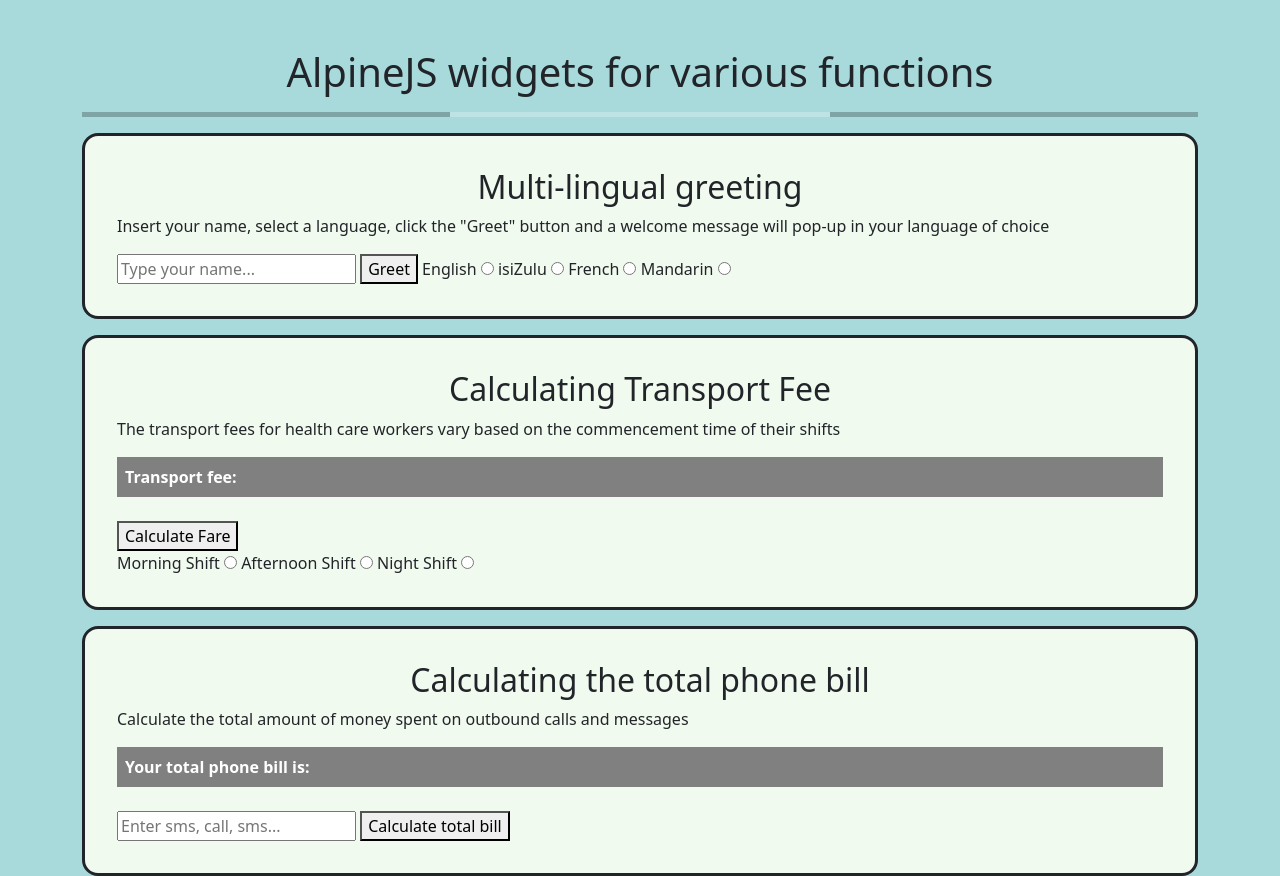
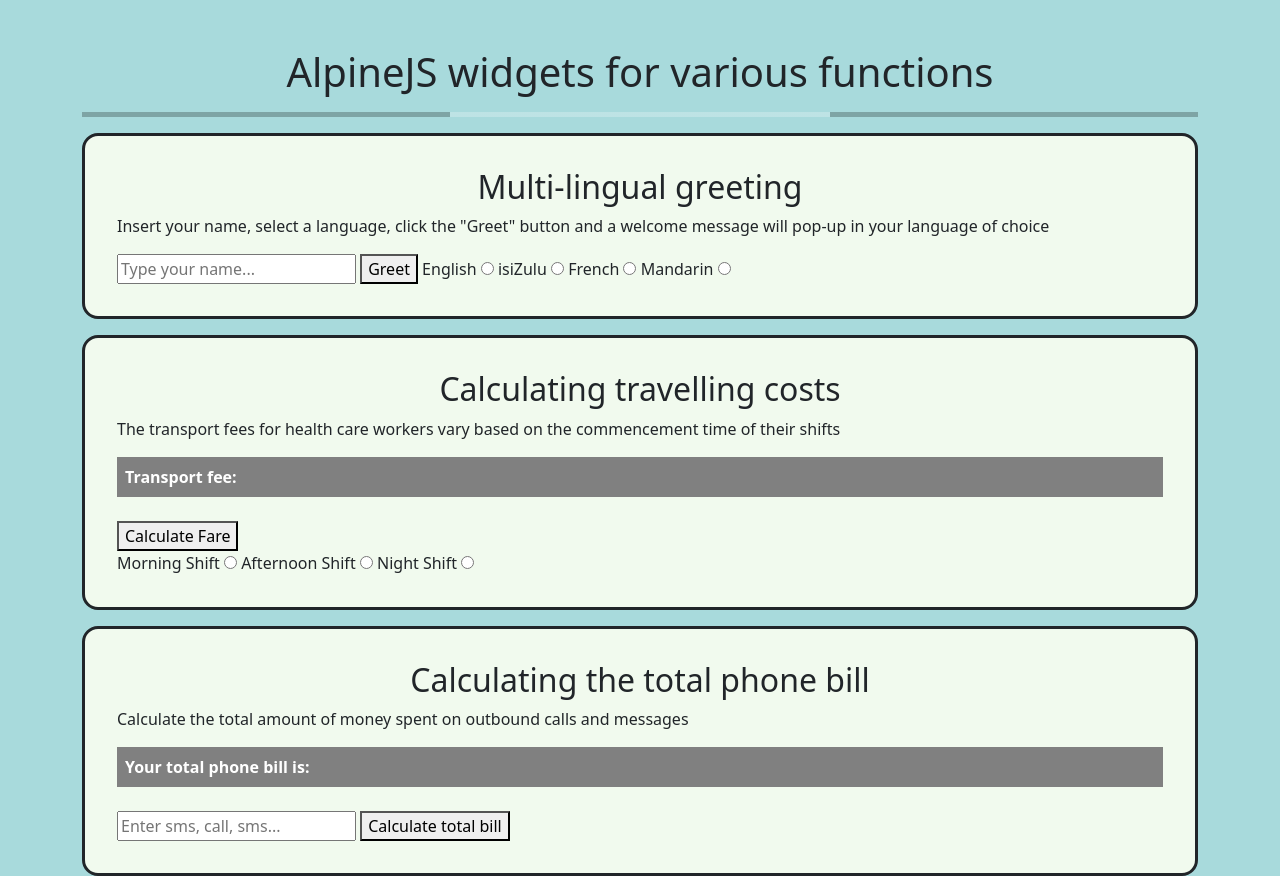
Before and after one commit to ThreeFacedBash/alpinejs-bootcamp-widgets, a plain HTML site: page index.html in a window 1280 px wide. Shown: the top 876 px of the page. Drawn offline with nearby package versions, Linux system fonts and the light colour scheme.

```diff
--- a/index.html
+++ b/index.html
@@ -68,7 +68,7 @@
                     console.log(currentFare);
                 }
             }">
-            <h2 style="text-align: center;">Calculating Transport Fee</h2>
+            <h2 style="text-align: center;">Calculating travelling costs</h2>
             <p>
                 The transport fees for health care workers vary based on the commencement time of their shifts
             </p>
```
